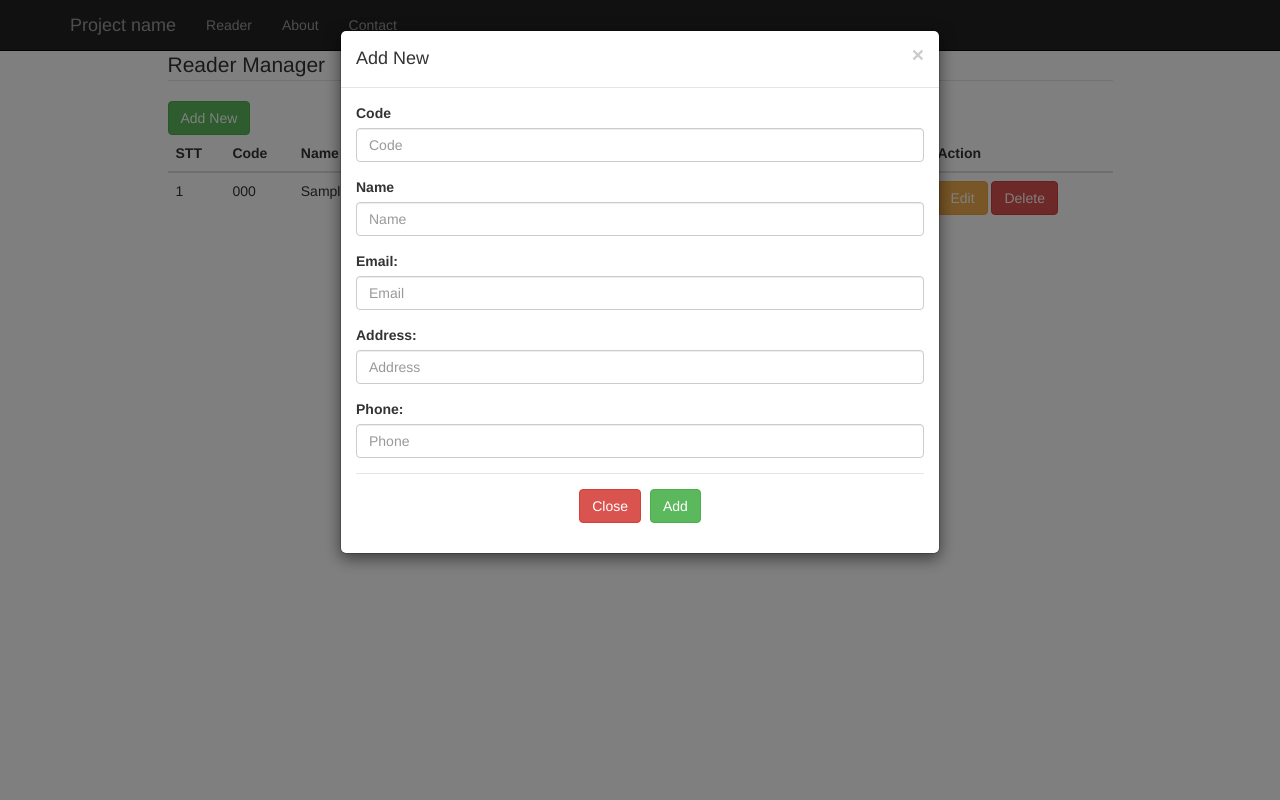
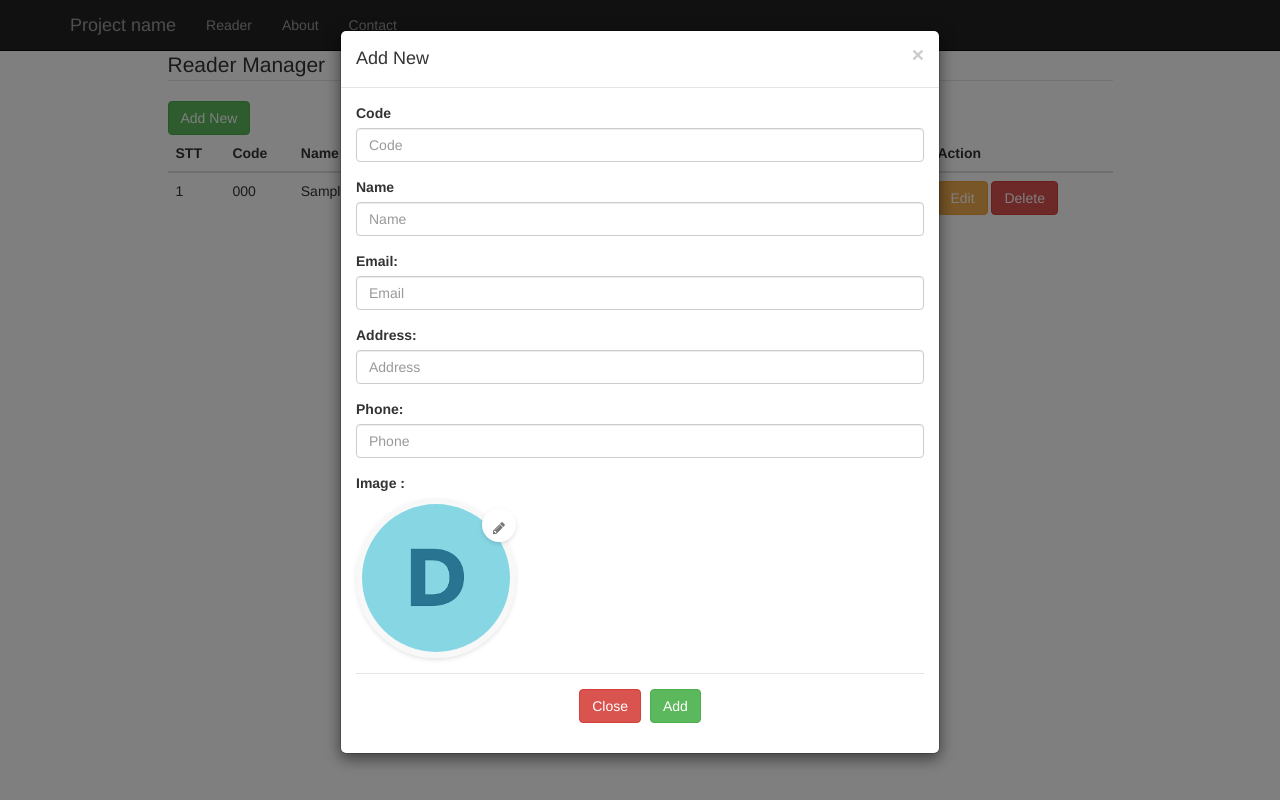
Before and after one commit to cuongnguyen90/module2-3899, a PHP site: page / in a window 1280 px wide, after a click on "Add New". Run offline with PHP 8.4, Linux system fonts and the light colour scheme; tables that the repository leaves empty or names only in its code hold one stand-in row (values such as "Sample post"); grey boxes marked "Sample" are stand-in pictures; some libraries are stand-ins or nearby versions.

Commit message:
Update code 2

```diff
--- a/Class/Reader.php
+++ b/Class/Reader.php
@@ -19,7 +19,7 @@ class Reader
       $this->email = $object->email;
       $this->phone = $object->phone;
       $this->address = $object->address;
-      $this->images = $object->image ? $object->image : 'images.png';
+      $this->images = $object->image ? $object->image : IMAGE_DEFAULT;
    }
 
    /**
@@ -37,11 +37,6 @@ class Reader
    {
       return $this->phone;
    }
-
-   /**
-    * @return mixed
-    */
-
 
    /**
     * @return mixed
--- a/Controller/C_Reader.php
+++ b/Controller/C_Reader.php
@@ -32,8 +32,8 @@ class C_Reader
 
    }
 
-   public function addReader($value)
+   public function addReader($value,$file)
    {
-      return $this->model->addNewReader($value);
+      return $this->model->addNewReader($value,$file);
    }
 }
--- a/Controller/Controller.php
+++ b/Controller/Controller.php
@@ -1,30 +1,41 @@
 <?php
 include "C_Reader.php";
-$controller = new C_Reader();
-if (isset($_GET['action'])){
-
-    switch ($_GET['action']){
+$c_reader = new C_Reader();
+if (isset($_GET['mode'])) {
+   if ($_GET['mode']=='reader'){
+      switch ($_GET['action']) {
          case 'delete':
-            $controller->deleteReader($_GET['id']);
+            $c_reader->deleteReader($_GET['id']);
             header("Location:index.php");
             break;
          case 'detail':
-            $reader = $controller->getReader($_GET['id']);
+            $reader = $c_reader->getReader($_GET['id']);
             include 'view/reader/detail.php';
             break;
          case 'update':
-            $controller->updateData((object)$_POST,$_FILES['image']);
+            $c_reader->updateData((object)$_POST, $_FILES['image']);
             header("Location:index.php");
             break;
          case 'add':
-            $controller->addReader((object)$_POST);
+            //var_dump($_POST);die();
+            $c_reader->addReader((object)$_POST, $_FILES['image']);
             header("Location:index.php");
             break;
          default:
             header("Location:index.php");
             break;
       }
-}else{
-    $result = $controller->showAll();
+   }elseif ($_GET['mode']=='category'){
+      switch ($_GET['action']){
+         case 'add':
+            var_dump($_GET);
+            break;
+         default:
+            break;
+      }
+   }
+
+} else {
+   $result = $c_reader->showAll();
    include "view/reader/show.php";
 }
--- a/Model/M_Reader.php
+++ b/Model/M_Reader.php
@@ -60,7 +60,11 @@ class M_Reader extends Model
 
    public function updateReader($object,$file)
    {
-      $object->image = $this->uploadImage($file);
+      if (empty($file['name'])){
+         $object->image = $this->getReader($object->id)->getImages();
+      }else{
+         $object->image = $this->uploadImage($file);
+      }
       $reader = new Reader($object);
       $sql = "UPDATE reader SET code=:code, name=:name, phone=:phone,address=:address,email=:email,image=:image WHERE id=" . $reader->getId();
       $stmt = $this->model->conn->prepare($sql);
@@ -74,9 +78,14 @@ class M_Reader extends Model
 
    }
 
-   public function addNewReader($object)
+   public function addNewReader($object,$file)
    {
+      if (empty(!$file['name'])){
+         $object->image = $this->uploadImage($file);
+      }
+
       $reader = new Reader($object);
+
       $sql = "INSERT INTO reader (code,name,phone,address,email,image) VALUES (?,?,?,?,?,?)";
       $stmt = $this->model->conn->prepare($sql);
       $stmt->bindParam(1, $reader->getCode());
--- a/View/reader/detail.php
+++ b/View/reader/detail.php
@@ -2,7 +2,7 @@
 
     <div class="row">
         <div class="col-md-6 col-md-offset-3">
-            <form action="?action=update" method="post" class="form-horizontal" role="form" enctype="multipart/form-data">
+            <form action="?mode=reader&action=update" method="post" class="form-horizontal" role="form" enctype="multipart/form-data">
                 <div class="form-group">
                     <legend>Edit <?= $reader->getName()?> - <?= $reader->getCode()?> </legend>
                 </div>
--- a/View/reader/show.php
+++ b/View/reader/show.php
@@ -33,7 +33,7 @@
                      <td><?= $reader->getPhone() ?></td>
                      <td><img src="View/upload/<?= $reader->getImages() ?>" alt="" width="50px" height="50px"></td>
                      <td>
-                        <a name="" id="" class="btn btn-warning" href="?action=detail&id=<?=$reader->getId();?>"
+                        <a name="" id="" class="btn btn-warning" href="?mode=reader&action=detail&id=<?=$reader->getId();?>"
                            role="button">Edit</a>
                         <a onclick="checkDelete(this)" data-id="<?=$reader->getId();?>" class="btn btn-danger" data-toggle="modal" href="#modal-confirm">Delete</a>
                      </td>
@@ -53,7 +53,7 @@
                         <h4 class="modal-title">Add New</h4>
                      </div>
                      <div class="modal-body">
-                        <form action="?action=add" method="post" role="form">
+                        <form action="?mode=reader&action=add" method="post" role="form" enctype="multipart/form-data">
 
                            <div class="form-group">
                               <label for="">Code</label>
@@ -75,6 +75,19 @@
                               <label for="">Phone:</label>
                               <input type="nuber" class="form-control" name="phone" id="" placeholder="Phone">
                            </div>
+                            <div class="form-group">
+                                <label for="">Image :</label>
+                                <div class="avatar-upload">
+                                    <div class="avatar-edit">
+                                        <input name="image" type='file' id="imageUpload" accept=".png, .jpg, .jpeg" />
+                                        <label for="imageUpload"></label>
+                                    </div>
+                                    <div class="avatar-preview">
+                                        <div id="imagePreview" style="background-image: url('View/upload/images.png');">
+                                        </div>
+                                    </div>
+                                </div>
+                            </div>
                            <div class="clearfix">
 
                            </div>
--- a/config.php
+++ b/config.php
@@ -3,3 +3,4 @@ define('USER','root');
 define('PASS','E2bu4Pro3');
 define('HOST','mysql:host=localhost;dbname=Library_Manager');
 define('HOME','index.php');
+define('IMAGE_DEFAULT','images.png');
--- a/footer.php
+++ b/footer.php
@@ -8,7 +8,7 @@
     function checkDelete(object) {
         let data = object.getAttribute('data-id');
         let confirm = document.getElementById('confirm-delete');
-        confirm.href = '?action=delete&id='+data;
+        confirm.href = '?mode=reader&action=delete&id='+data;
     }
     function readURL(input) {
         if (input.files && input.files[0]) {
```
Also changed, not shown: View/upload/BTTAQINBz.jpg (renamed from View/upload/ITuCvcDTx.jpg), View/upload/WqpccIGzO.jpg (renamed from View/upload/RFQHYjEIk.jpg), View/upload/ddiqJAidS.jpg (renamed from View/upload/rBJbfcnbO.jpg), View/upload/fEWgGDDla.jpg (added), View/upload/gjvrCnnju.jpg (added), View/upload/iHgeOIqpk.jpg (added), View/upload/iajdxMCwK.jpg (added), View/upload/nsvtZITgQ.jpg (added), View/upload/pnSNvLSyN.jpg (added), View/upload/vWkQSLkIQ.jpg (added), View/upload/yEEToMqYg.jpg (added). Lines whose indentation alone changed are shown as unchanged.
